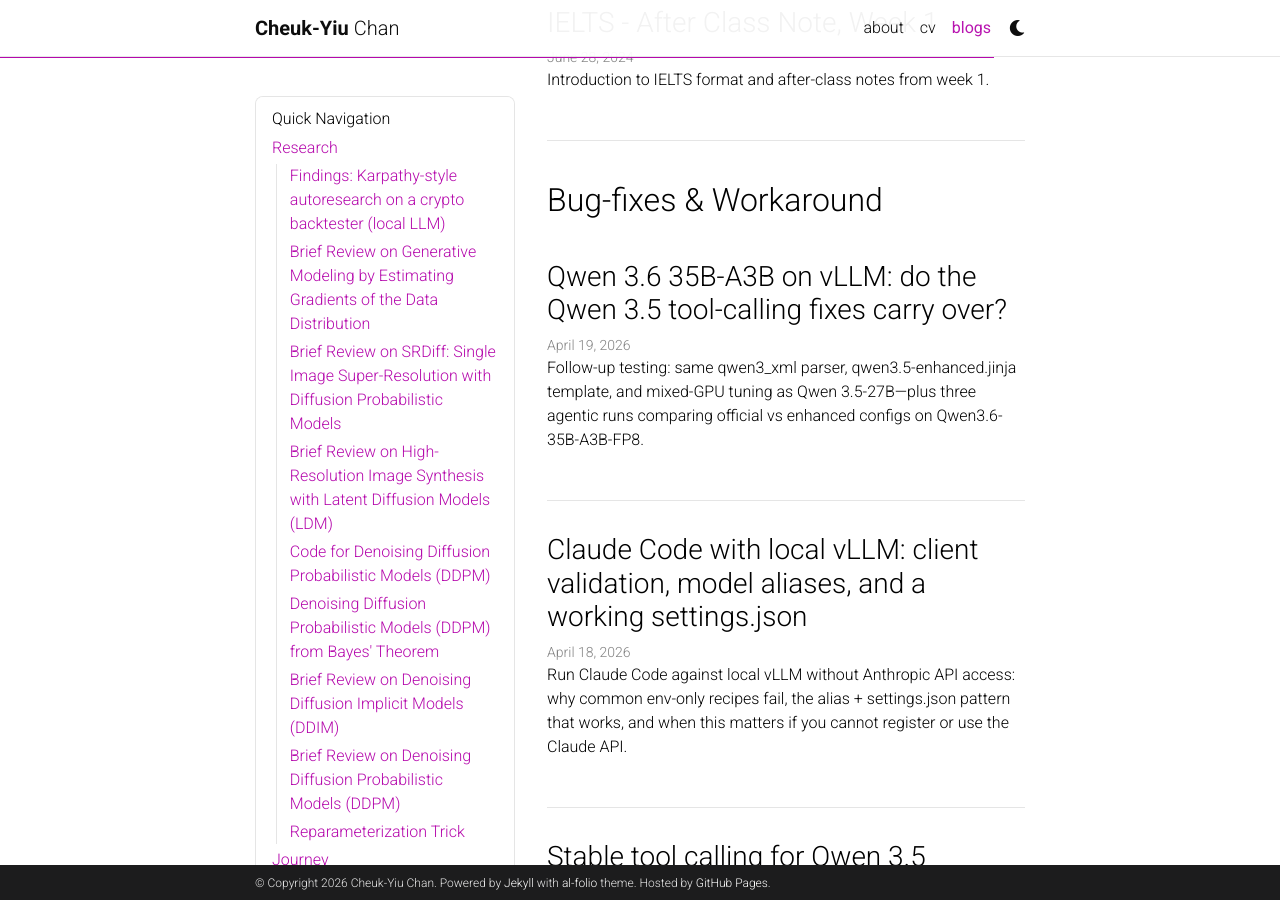
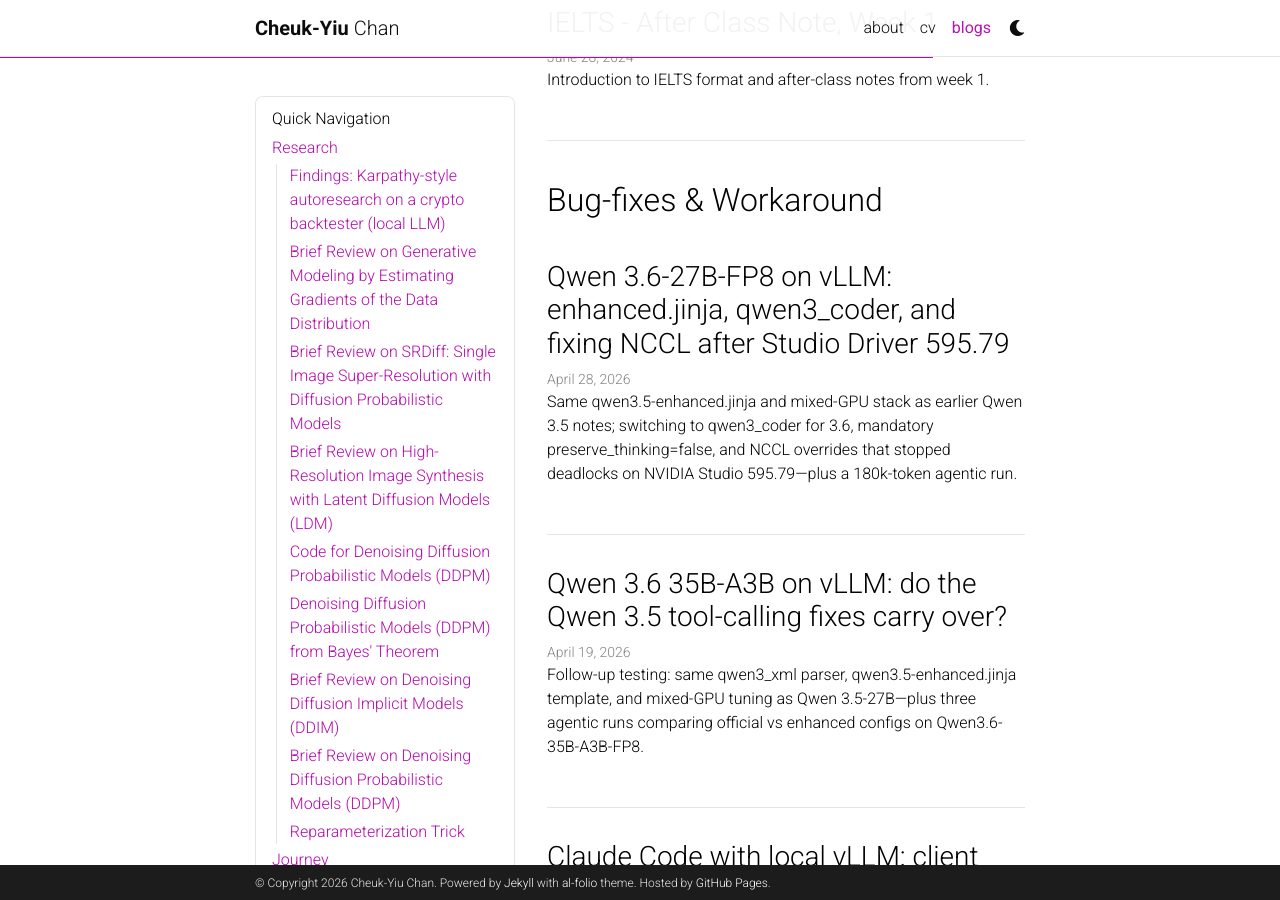
Before and after one commit to allanchan339/allanchan339.github.io, a Jekyll site: the page built from _pages/blogs.md, in a window 1280 px wide and 900 px high, scrolled down 3611 px. Built offline with Jekyll 4.4.1, drawn with Linux system fonts in a browser that asks for light colours; comment, search, counter and statistics services are not loaded; a style sheet for code colours, icons or effects is not loaded; some of the changed lines change nothing that is shown.

Commit message:
Add new blog post on Qwen 3.6-27B tool-calling enhancements
- Introduced a comprehensive post detailing the transition from Qwen 3.5 to Qwen 3.6-27B, focusing on tool-calling improvements and configuration adjustments.
- Documented the resolution of NCCL deadlocks with NVIDIA Studio Driver 595.79 and the effective use of the `qwen3_coder` parser for better tool-call detection.
- Highlighted the successful execution of a 180K-token agentic session, showcasing the model's capabilities and the importance of environment variable settings for stability.
- Aimed at providing insights and practical guidance for users optimizing their setups for Qwen 3.6, enhancing the understanding of tool-calling dynamics in mixed-GPU environments.

````diff
--- /dev/null
+++ b/_posts/2026-04-29-Qwen36-27B-tool-calling.md
@@ -0,0 +1,157 @@
+---
+layout: post
+title: "Qwen 3.6-27B-FP8 on vLLM: enhanced.jinja, qwen3_coder, and fixing NCCL after Studio Driver 595.79"
+date: 2026-04-29 00:00:00 +0800
+description: "Same qwen3.5-enhanced.jinja and mixed-GPU stack as earlier Qwen 3.5 notes; switching to qwen3_coder for 3.6, mandatory preserve_thinking=false, and NCCL overrides that stopped deadlocks on NVIDIA Studio 595.79—plus a 180k-token agentic run."
+tags: [vllm, qwen, tool-calling, llm, agent, inference]
+categories: [bug-fixes]
+---
+
+This post continues from [my earlier notes on Qwen 3.5 tool-calling](https://www.reddit.com/r/Vllm/comments/1skks8n/qwen_35_27b35ba3b_tool_calling_issues_why_it/) and [the Qwen 3.6-35B-A3B follow-up](https://www.reddit.com/r/LocalLLM/comments/1sqpsut/qwen_3635ba3b_reddit_asked_so_i_tested_if_the_35/). I reused the same `enhanced.jinja` stack and ran **Qwen 3.6-27B-FP8** in a long unsupervised agentic session. **NVIDIA Studio Driver 595.79** introduced **NCCL deadlocks** until I added the environment and flag overrides in the sections below. After that, the run reached about **180 000 tokens** with no malformed tool calls. The resulting project is [on GitHub](https://github.com/allanchan339/qwen36_27B_own_project).
+
+The `qwen3.5-enhanced.jinja` template **requires** `preserve_thinking=false` under Qwen 3.6 (a new surface-area flag). With `preserve_thinking=true`, that template breaks and tool calls fail. The rest of this note assumes the flag is set to `false`.
+
+## Background: what already worked on Qwen 3.5
+
+Earlier work on **Qwen 3.5-27B** and **35B-A3B** used an **RTX 4090** and **RTX 3090** together. The configuration that made long agentic runs reliable included:
+
+- **`qwen3.5-enhanced.jinja`** — interleaved-thinking template that treats an **unclosed `<thinking>` block as plain content**, not reasoning-only text, so the harness still sees tool output when the model omits the closing tag (“CoT leakage”). **`preserve_thinking=false`** is required (and was the workable default for this path).
+- **Streaming tool-call parsing** — the template assumes tokens are parsed as they arrive so **`<tool_calling>`** can be recognized while `<thinking>` is still open. On **Qwen 3.5-27B**, **`qwen3_xml`** behaved well and was the more robust option. On **Qwen 3.6**, **`qwen3_xml` did not emit tool calls** in that unclosed-thinking situation; **`qwen3_coder`** did.
+- **`VLLM_TEST_FORCE_FP8_MARLIN=1`** — keeps the **4090 (SM89)** on **W8A16** instead of native **W8A8**, avoiding precision drift across the two GPUs.
+- **NCCL tuning** (`P2P_DISABLE`, `IB_DISABLE`, `Ring`) for stability on PCIe topologies.
+
+With that setup, **Qwen 3.5-27B** completed a **1h 9m** agentic session at **138K** tokens and built a **FastAPI + React** application without tool-calling failures.
+
+## Moving to Qwen 3.6-27B and changing the parser
+
+I pointed the same server at **`Qwen/Qwen3.6-27B-FP8`**, still using **`enhanced.jinja`** and **`preserve_thinking=false`**. **`qwen3_xml`**, which was preferable on 3.5, **did not trigger tool calls** when `<thinking>` stayed open—the case the template is designed for—so I moved the **`--tool-call-parser`** to **`qwen3_coder`**, which streams more aggressively and still picks up the tool call inside the unclosed block. A related fix is discussed in [this vLLM thread](https://www.reddit.com/r/Vllm/comments/1suasv2/comment/oi02krw/?context=1); a future **vLLM 0.20.1** release might let me revisit **`qwen3_xml`** for this workload.
+
+On **driver 591.86** the stack was stable. After moving to **Studio Driver 595.79**, the server began hitting **NCCL deadlocks**: hard freezes mid-generation that required a restart. In logs the failure showed up as **NCCL timeouts**, not parser errors, so it was easy to confuse with tool-calling regressions.
+
+## Why `qwen3_coder` pairs with this template on 3.6
+
+Two separate behaviors interact usefully here:
+
+- **Model output:** Qwen 3.6 sometimes emits a **`<tool_call>`** before closing **`</thinking>`**. The enhanced template leaves that tool call in **plain content** so downstream code can still parse it.
+- **Parser behavior:** **`qwen3_coder`** is tuned for code-like streams and detects tool-call patterns **mid-stream** even when the XML framing is incomplete: it does not need a fully closed `<thinking>` section and will fire on **`<tool_call>`**. **`qwen3_xml`** behaves more like strict XML; an unclosed `<thinking>` can block it from surfacing the nested **`<tool_call>`**.
+
+Together, that yields **more resilient extraction** for this template on 3.6 than either piece alone. Neither behavior is ideal in isolation; combined they amount to a **production-viable** setup. I therefore keep **`qwen3_coder`** for **Qwen 3.6** with **`enhanced.jinja`**, while **`qwen3_xml`** remains the better fit for **3.5-27B** on my hardware. If this interpretation disagrees with how the maintainers model the parsers, I am glad to be corrected.
+
+## Driver 595.79, NCCL, and vLLM all-reduce
+
+I had been on **591.86** with acceptable behavior. **595.79** introduced **NCCL deadlocks** that froze generation. My working hypothesis is that the newer driver tightens **NCCL** behavior on **mixed-GPU PCIe** topologies enough to break vLLM’s **custom all-reduce** path. I did not roll back the driver; instead I applied:
+
+1. **Additional environment variables:**
+   ```bash
+   export NCCL_SHM_DISABLE=0
+   export NCCL_P2P_LEVEL=LOC          # restrict P2P to local GPUs only
+   export VLLM_RPC_TIMEOUT=180        # prevent premature RPC timeouts
+   export VLLM_WORKER_MULTIPROC_METHOD=spawn  # more robust worker lifecycle
+   ```
+2. **`--disable-custom-all-reduce`** on **`vllm serve`**, forcing **native NCCL** all-reduce instead of vLLM’s custom path on this **PCIe-only** topology.
+
+Without these settings on **595.79**, I saw **intermittent deadlocks** that resembled tool-calling failures in the UI but were not parser issues.
+
+## Long run: 180K tokens
+
+With the driver and NCCL changes in place, I gave **Qwen 3.6-27B** ownership of a directory and a **10 000-token** budget per step, without manual steering.
+
+| Prompt | Wall time | Accumulated tokens |
+| --- | --- | --- |
+| “Welcome to life, you are Qwen 3.6-27B. Full leadership. What project do you want to build?” | 0s | 0k |
+| “Don't ask me – you have full leadership. 10k token budget.” *(model used a Question tool to clarify, then proceeded)* | 31s | 14.0k |
+| “Did you check if this is bug-free? It's your own project.” | 17m 13s | 63.3k |
+| “Deliver the first possible functional upgrade. Do it nicely.” | 11m 35s | 126.7k |
+| *(session ended naturally)* | 10m 46s | **180.0k** |
+
+The model built a **React + Vite + TypeScript** front end with a **FastAPI** backend, revised it after critical feedback, and shipped a further upgrade. I did not observe a **malformed tool call** in that trace. Code: [qwen36_27B_own_project](https://github.com/allanchan339/qwen36_27B_own_project).
+
+## Launch script
+
+The script below is the same one I published in the discussion thread. Lines that end with `\` followed by an inline `#` comment can confuse some shells; if paste fails, drop the comments after `\` and keep the flags.
+
+```bash
+#!/bin/bash
+# -------------------------------------------------
+# Qwen 3.6-27B-FP8 – Agentic-Ready vLLM Launch Script
+# Tested: 180K tokens, zero tool-calling failures
+# Driver: NVIDIA Studio 595.79
+# -------------------------------------------------
+
+# ---- Safe, Speed-Focused Env Vars ----
+export CUDA_DEVICE_ORDER=PCI_BUS_ID
+export CUDA_VISIBLE_DEVICES=0,1
+export NCCL_CUMEM_ENABLE=0
+export VLLM_ENABLE_CUDAGRAPH_GC=1
+export VLLM_USE_FLASHINFER_SAMPLER=1
+
+export OMP_NUM_THREADS=8
+
+# ---- NCCL Tuning for SYS/PCIe Topology ----
+export NCCL_P2P_DISABLE=1
+export NCCL_IB_DISABLE=1
+export NCCL_SHM_DISABLE=0          # NEW for driver 595.79
+export NCCL_ALGO=Ring
+export NCCL_P2P_LEVEL=LOC          # NEW for driver 595.79
+
+# ---- vLLM Stability (Driver-Dependent) ----
+export VLLM_RPC_TIMEOUT=180                  # NEW
+export VLLM_WORKER_MULTIPROC_METHOD=spawn    # NEW
+
+# ---- FP8 & Memory ----
+export VLLM_MEMORY_PROFILER_ESTIMATE_CUDAGRAPHS=1
+export VLLM_TEST_FORCE_FP8_MARLIN=1
+export VLLM_SLEEP_WHEN_IDLE=1
+
+# Clean stale FlashInfer cache
+rm -rf ~/.cache/flashinfer
+
+# Activate environment
+source /home/cychan/vLLM/.venv/bin/activate
+
+vllm serve Qwen/Qwen3.6-27B-FP8 \
+  --served-model-name Qwen3.5-27B \
+  --chat-template qwen3.5-enhanced.jinja \
+  --default-chat-template-kwargs '{"preserve_thinking": false}' \   # MANDATORY: the enhanced jinja will break if this is true
+  --attention-backend FLASHINFER \
+  --trust-remote-code \
+  --tensor-parallel-size 2 \
+  --max-model-len 219520 \
+  --gpu-memory-utilization 0.91 \
+  --enable-auto-tool-choice \
+  --enable-chunked-prefill \
+  --enable-prefix-caching \
+  --max-num-batched-tokens 12288 \
+  --max-num-seqs 4 \
+  --kv-cache-dtype fp8 \
+  --tool-call-parser qwen3_coder \          # REQUIRED for Qwen 3.6 with enhanced.jinja; for Qwen 3.5 27B, qwen3_xml also works (see https://www.reddit.com/r/Vllm/comments/1suasv2/)
+  --reasoning-parser qwen3 \
+  --no-use-tqdm-on-load \
+  --host 0.0.0.0 \
+  --port 8000 \
+  --language-model-only \
+  --disable-custom-all-reduce            # CRITICAL for driver 595.79
+```
+
+## Summary
+
+The **`enhanced.jinja`** path needs a **streaming** tool parser that still fires when **`<thinking>`** is left open. On **Qwen 3.5-27B**, **`qwen3_xml`** met that requirement and stayed the more robust option in my tests ([detail](https://www.reddit.com/r/Vllm/comments/1skks8n/qwen_35_27b35ba3b_tool_calling_issues_why_it/)). On **Qwen 3.6**, **`qwen3_xml`** missed tool calls in that pattern, so **`qwen3_coder`** was necessary.
+
+**`preserve_thinking`** must stay **`false`** for **`qwen3.5-enhanced.jinja`** on Qwen 3.6; **`true`** is incompatible with that template in my setup.
+
+**591.86 → 595.79** introduced **NCCL deadlocks** on the mixed **4090/3090** box. Mitigations were **`NCCL_SHM_DISABLE=0`**, **`NCCL_P2P_LEVEL=LOC`**, **`VLLM_RPC_TIMEOUT=180`**, **`VLLM_WORKER_MULTIPROC_METHOD=spawn`**, and **`--disable-custom-all-reduce`**. Without them, deadlocks can look like tool failures.
+
+**`VLLM_TEST_FORCE_FP8_MARLIN=1`** and **NCCL** tuning remain mandatory for mixed FP8 ranks; the driver upgrade added the extra variables above.
+
+**Qwen 3.6-27B** is a dense **27B** checkpoint that, on the public agentic-coding figures I cite, beats **Qwen 3.5-397B-A17B** (**SWE-bench Verified** 77.2 vs 76.2, **Pro** 53.5 vs 50.9, **SkillsBench** 48.2 vs 30.0)—a larger step than a minor revision.
+
+In one continuous session the stack sustained about **180K** tokens with **no tool-calling errors** and roughly **10 minutes** of uninterrupted agentic use on consumer GPUs, which matches what I wanted from a production-minded local setup.
+
+The same template works on **Qwen 3.5** and **3.6** if **`preserve_thinking=false`** and the parser matches the model generation. With the **595.79** workarounds, I get stable **180K-token** agentic runs. Step-by-step background and earlier tuning notes are in the [Qwen 3.5 deep-dive](https://www.reddit.com/r/Vllm/comments/1skks8n/qwen_35_27b35ba3b_tool_calling_issues_why_it/).
+
+## Resources
+
+- [Qwen 3.5 tool-calling deep-dive](https://www.reddit.com/r/Vllm/comments/1skks8n/qwen_35_27b35ba3b_tool_calling_issues_why_it/)
+- [Parser behaviour: Qwen 3.5 vs 3.6](https://www.reddit.com/r/Vllm/comments/1suasv2/)
+- [Qwen 3.6-27B project repository](https://github.com/allanchan339/qwen36_27B_own_project)
+- [vLLM / Qwen config repository](https://github.com/allanchan339/vLLM-Qwen3.5-27B)
````
Also changed, not shown: .cursor/skills/reddit-to-blog/SKILL.md.
